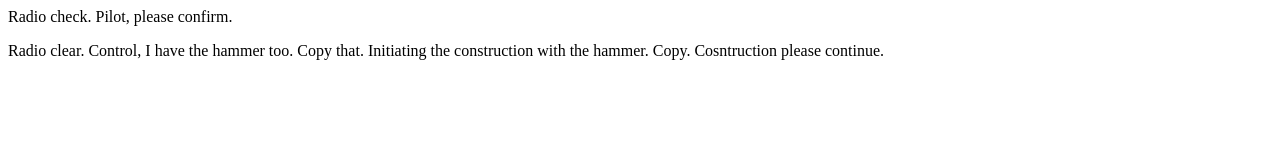
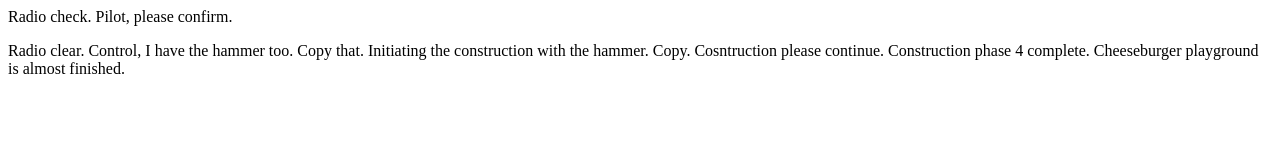
Before and after one commit to nsteil/communication-log, a plain HTML site: page index.html in a window 1280 px wide. Drawn offline with Linux system fonts and the light colour scheme.

Commit message:
added fifth line to dialog.

```diff
--- a/index.html
+++ b/index.html
@@ -4,6 +4,7 @@
       <p>Radio clear. Control, I have the hammer too.
           Copy that. Initiating the construction with the hammer.
           Copy. Cosntruction please continue.
+          Construction phase 4 complete. Cheeseburger playground is almost finished.
       </p>
    </body>
 </html>
```
